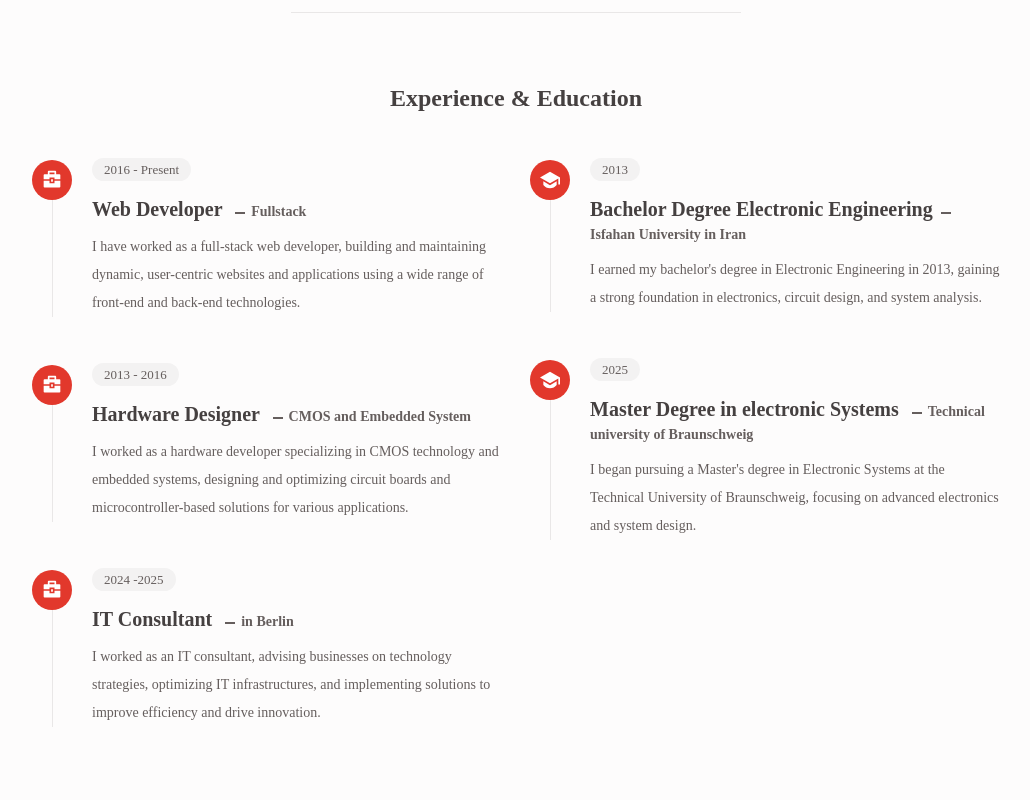
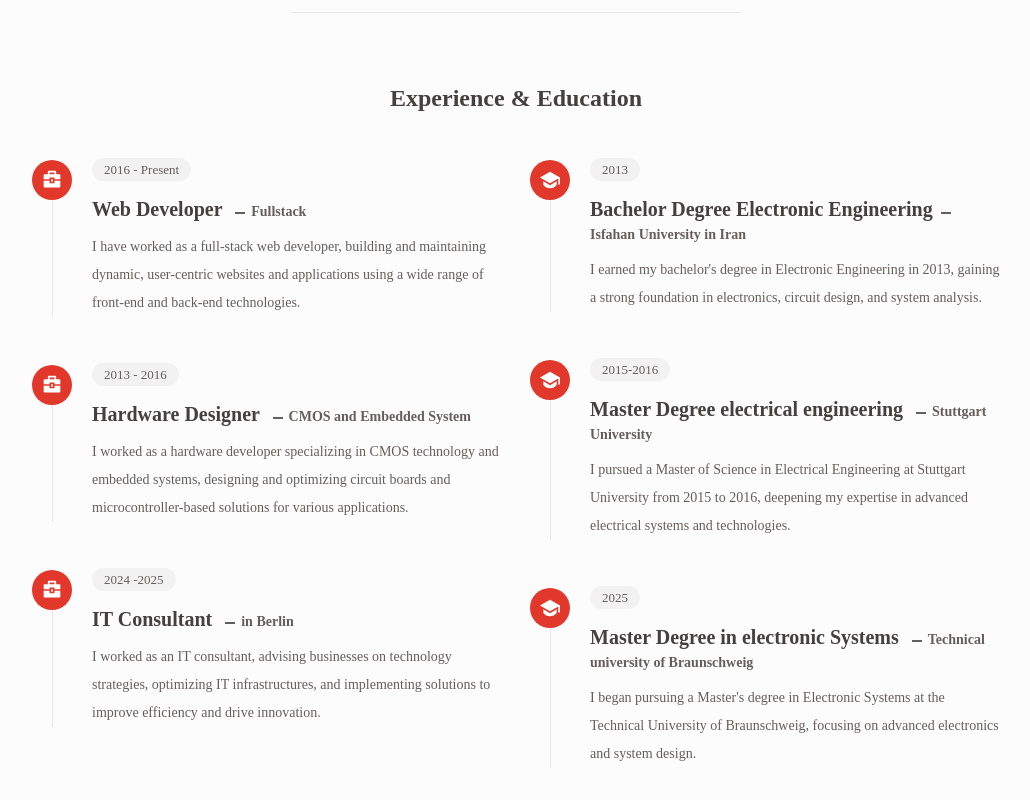
Before and after one commit to codewithsani/Portfolio, a React (Vite) app: page /about in a window 1280 px wide. Shown: the part 1360-2160 px from the top of the page, without its empty margins (124-1154 px from the left). Built offline with nearby package versions, Linux system fonts and the light colour scheme.

Commit message:
Update the resume

```diff
--- a/src/Data.jsx
+++ b/src/Data.jsx
@@ -263,15 +263,15 @@ export const resume = [
     desc: "I earned my bachelor's degree in Electronic Engineering in 2013, gaining a strong foundation in electronics, circuit design, and system analysis.",
   },
 
-  // {
-  //   id: 5,
-  //   category: "education",
-  //   icon: <RiGraduationCapFill />,
-  //   year: "2015-2016",
-  //   title:
-  //     "Master Degree electrical engineering <span> Stuttgart University </span>",
-  //   desc: "I pursued a Master of Science in Electrical Engineering at Stuttgart University from 2015 to 2016, deepening my expertise in advanced electrical systems and technologies.",
-  // },
+  {
+    id: 5,
+    category: "education",
+    icon: <RiGraduationCapFill />,
+    year: "2015-2016",
+    title:
+      "Master Degree electrical engineering <span> Stuttgart University </span>",
+    desc: "I pursued a Master of Science in Electrical Engineering at Stuttgart University from 2015 to 2016, deepening my expertise in advanced electrical systems and technologies.",
+  },
 
   {
     id: 6,
```
